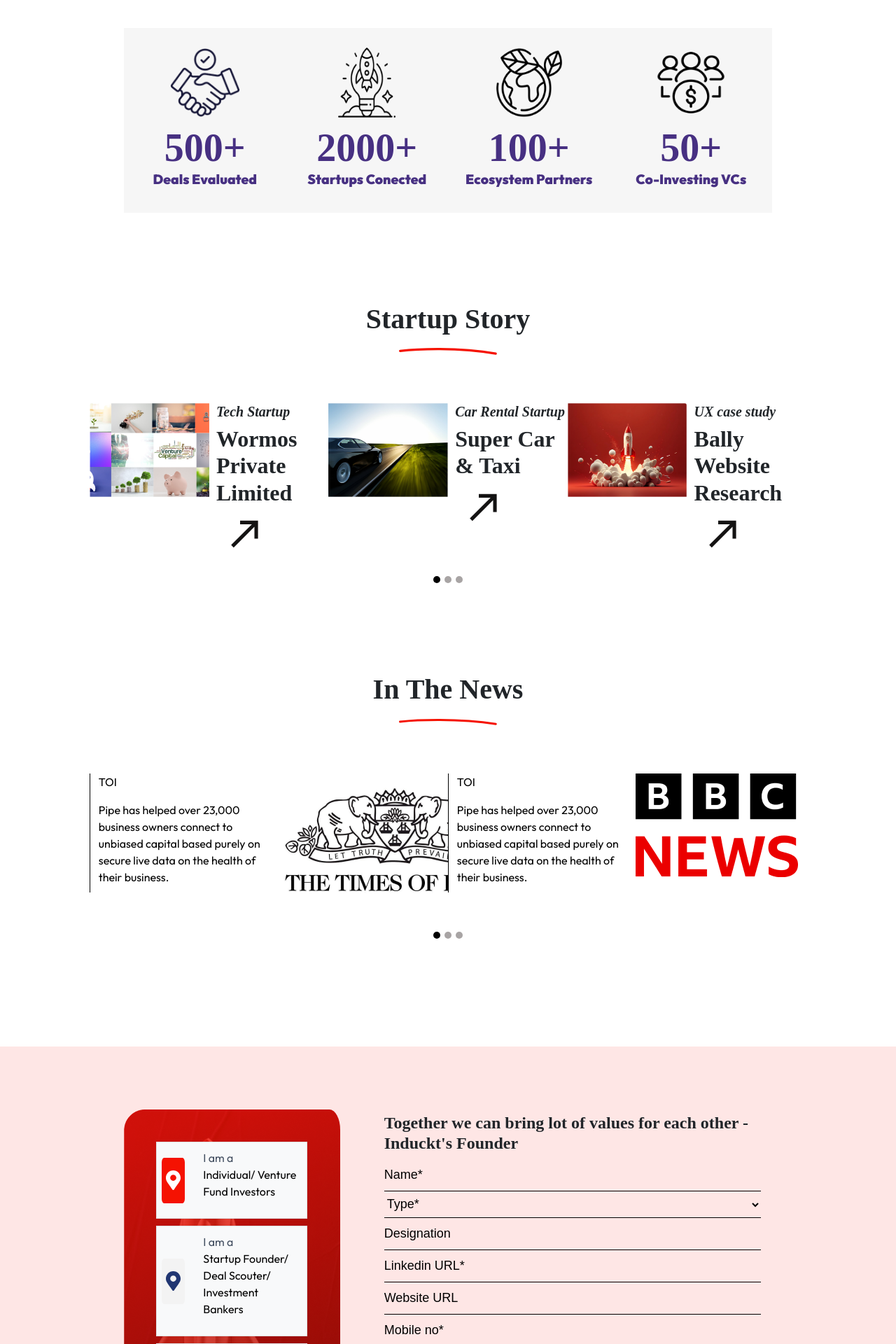
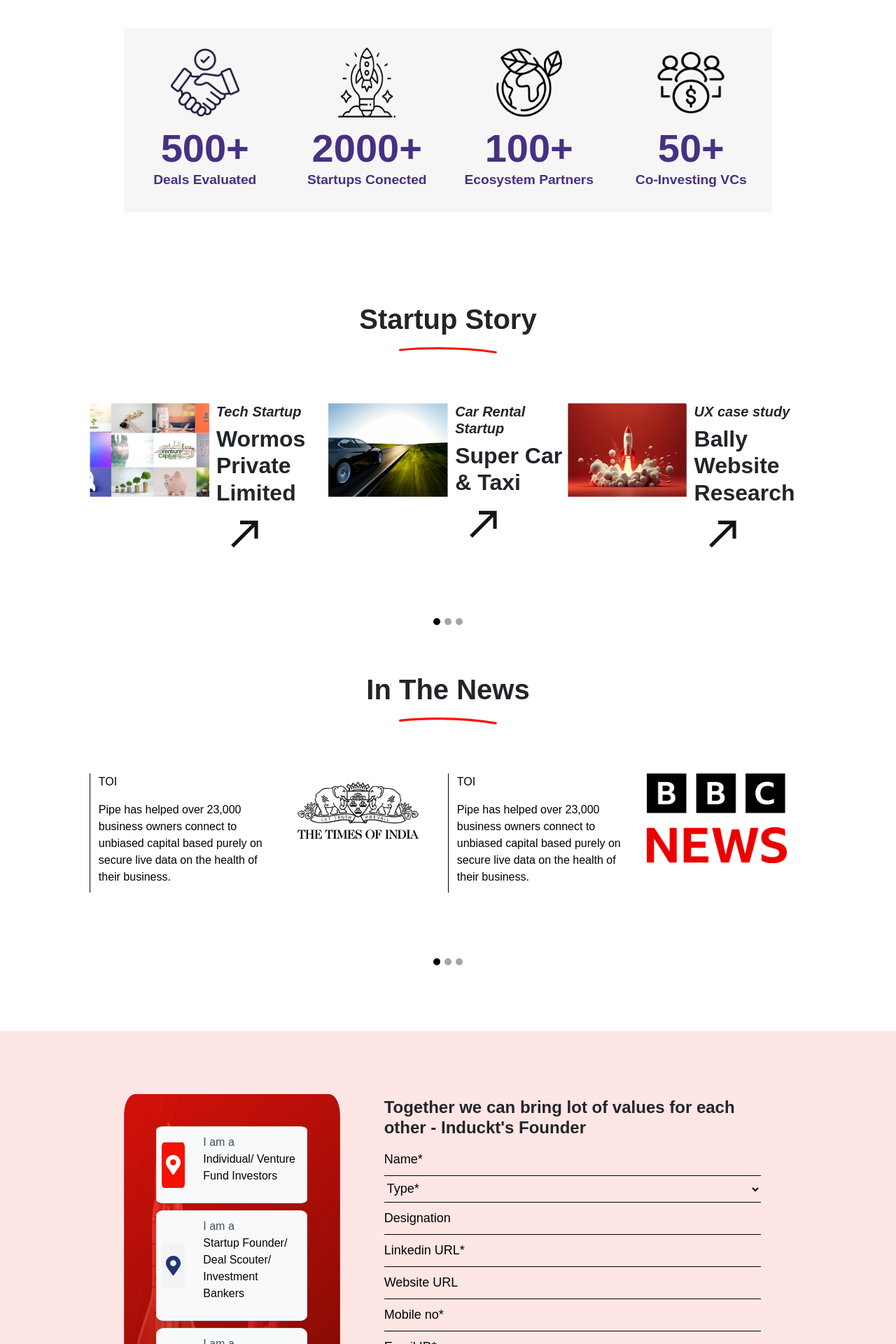
Before and after one commit to cywarx/kriti, a PHP site: page / in a window 1280 px wide; the page is wider, and only the part inside the window is pictured. Shown: the part 1057-2977 px from the top of that part at 70% size. Run offline with PHP 8.4, Linux system fonts and the light colour scheme; some libraries are stand-ins or nearby versions.

Commit message:
12th Hit

```diff
--- a/css/styles.css
+++ b/css/styles.css
@@ -1,6 +1,6 @@
 body {
   /* font-family: "Montserrat"; */
-  font-family: "Outfit", sans-serif;
+  font-family: "Poppins", sans-serif;
   text-align: center;
   overflow-x: hidden;
 }
@@ -11,11 +11,18 @@
 h4,
 h5,
 h6 {
-  font-family: "Montserrat-Bold";
+  font-family: "public-sans", sans-serif;
 }
 
 p {
   color: #8f8f8f;
+}
+
+
+.carousel-indicators {
+
+  bottom: -50px;
+
 }
 
 /* -------------------------------- */
@@ -356,7 +366,7 @@
 }
 
 .card-img-right {
-  width: auto;
+  width: 200px;
 }
 
 .card-left-line {
@@ -707,7 +718,8 @@
   border: 1px solid #dee2e6;
   padding: 10px;
   margin-bottom: 10px;
-  cursor: pointer;
+  border-radius: 5%;
+  cursor: poPoppins;
   transition: background-color 0.3s;
 }
 
@@ -739,7 +751,7 @@
 }
 
 .form-control {
-  font-family: "work-sans", sans-serif;
+  font-family: "public-sans", sans-serif;
   border: none;
   border-bottom: 1px solid black;
   /* Horizontal line under the input */
--- a/index.html
+++ b/index.html
@@ -51,6 +51,15 @@
       background-size: cover;
       background-position: center;
     } */
+
+    .pc1:hover{
+        padding-bottom: 25%;
+    }
+
+    .pc3:hover{
+        padding-bottom: 25%;
+    }
+
     .pc2 {
       background-image: url(./images/b2.png);
       background-size: cover;
@@ -66,9 +75,12 @@
     .left-form-box {
       background-image: url(./images/Rectangle\ 2420.png);
       align-items: center;
+      background-repeat: no-repeat;
       padding: 5%;
       border-radius: 5%;
+      background-size: 100% 100%; /* This will make the background image stretch to cover the entire element */
     }
+
 
     #footer {
       background-image: url(./images/footer.png);
@@ -147,7 +159,7 @@
               <div class="col-md-9">
                 <span style="display: flex; align-items: center;">
                   <i class="fas fa-user-circle" style="color: red; font-size: 24px; margin-right: 5px;"></i>
-                  <a href="#" style="text-decoration: none; color: #000; padding-left: 15%; font-size: 18px;">Ecosystem
+                  <a href="#" style="text-decoration: none; color: #000; padding-left: 15%; font-size: 18px; font-family:   font-family: 'public-sans', sans-serif;                  ;">Ecosystem
                     Partner</a>
                 </span>
               </div>
@@ -743,7 +755,7 @@
     <div class="container-fluid">
 
       <div class="title-story-parent">
-        <h1 class="title-story">Follow US</h1>
+        <h1 class="title-story">Follow Us</h1>
         <img class="logic-gate-child" alt="" src="./images/icons/vector-5.svg">
       </div>
 
@@ -834,20 +846,20 @@
 
   <!-- Red Banner -->
 
-  <section class="colored-section" id="cta">
+  <section class="colored-section" id="cta" style="height: 650px;">
     <div class="container-fluid" style="margin-bottom: -5%;">
       <div class="row">
         <!-- First image column -->
         <div class="col-md-6">
           <div class="image-wrapper red-img1">
-            <img src="./images/Rectangle 20.png" alt="Image 1">
+            <img src="./images/Rectangle 20.png" alt="Image 1" style="margin-top: 5%;">
           </div>
         </div>
 
         <!-- Second image (video) column -->
         <div class="col-md-6">
           <div class="image-wrapper text-center">
-            <img src="./images/unsplash_bzqU01v-G54.png" alt="Image 2" class="smaller-image">
+            <img src="./images/unsplash_bzqU01v-G54.png" alt="Image 2" class="smaller-image" style="width: 700px; max-width: 100%; ">
             <button class="play-button"><i class="fas fa-play" style="color: white;"></i></button>
           </div>
         </div>
@@ -1246,7 +1258,7 @@
         in aliquam sed ipsum tristique.</p>
     </div>
 
-    <div class="partners-container" style="background-image: url(./images/partner.png);">
+    <div class="partners-container" style="background-image: url(./images/partner.png); ">
     </div>
   </div>
 
```
Also changed, not shown: other parts of css/styles.css (+20 -10 lines).
